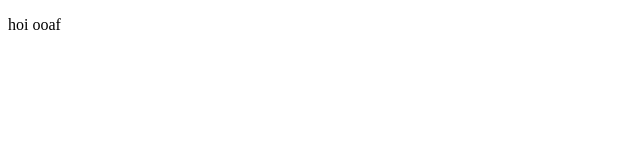
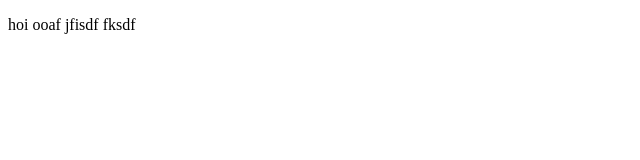
Before and after one commit to ritiknamdev07/demo-2-vsc-git, a plain HTML site: page index.html in a window 1280 px wide. Shown: the whole page, without its empty margins (0-640 px from the left). Drawn offline with Linux system fonts and the light colour scheme.

Commit message:
dome change

```diff
--- a/index.html
+++ b/index.html
@@ -7,6 +7,8 @@
 </head>
 <body>
     <p>hoi ooaf
+        jfisdf
+        fksdf
 
     </p>
 </body>
```
